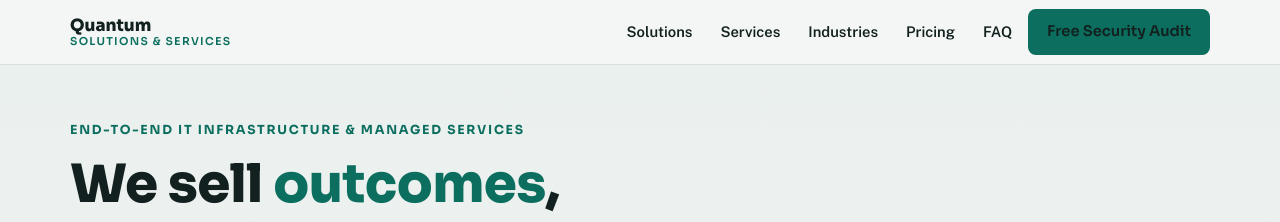
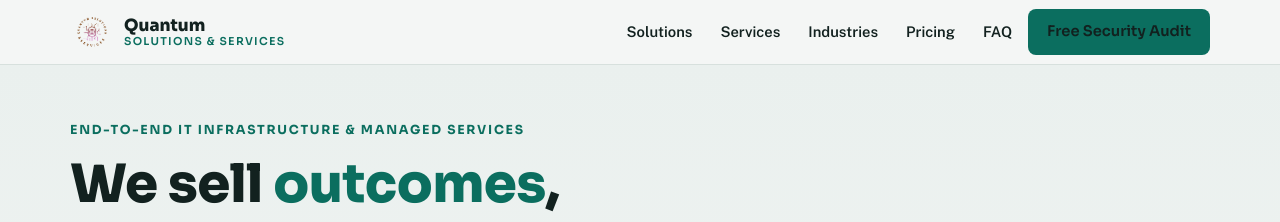
Before and after one commit to kingkhepri3-rgb/quantum-startup, a plain HTML site: page quantum-landing-page/index.html in a window 1280 px wide. Shown: the top 222 px of the page. Drawn offline with nearby package versions, Linux system fonts and the light colour scheme.

Commit message:
Add Quantum logo to page header
Show logo.png at 44px next to the Quantum Solutions & Services name.

Co-Authored-By: Claude Opus 5.5 <noreply@anthropic.com>

```diff
--- a/quantum-landing-page/index.html
+++ b/quantum-landing-page/index.html
@@ -47,7 +47,10 @@ section{padding:72px 0}
 header{position:sticky;top:0;z-index:50;background:color-mix(in srgb,var(--bg) 88%,transparent);backdrop-filter:blur(10px);border-bottom:1px solid var(--line)}
 .nav{display:flex;align-items:center;justify-content:space-between;gap:16px;min-height:64px}
 .brand{font-family:"Sora",sans-serif;font-weight:800;font-size:1.05rem;color:var(--ink);text-decoration:none;line-height:1.15}
-.brand span{display:block;font-size:.68rem;font-weight:600;letter-spacing:.12em;text-transform:uppercase;color:var(--teal)}
+.brand{display:inline-flex;align-items:center;gap:10px}
+.brand-logo{width:44px;height:44px;flex:none;display:block}
+.brand .brand-name{display:block;font-size:inherit;font-weight:inherit;letter-spacing:normal;text-transform:none;color:inherit}
+.brand .brand-name span{display:block;font-size:.68rem;font-weight:600;letter-spacing:.12em;text-transform:uppercase;color:var(--teal)}
 .nav-links{display:flex;gap:4px;align-items:center}
 .nav-links a{color:var(--ink);text-decoration:none;font-weight:600;font-size:.92rem;padding:10px 12px;border-radius:8px;min-height:40px;display:inline-flex;align-items:center}
 .nav-links a:hover{background:var(--surface2)}
@@ -204,7 +207,7 @@ footer a{color:var(--muted)}
 
 <header>
   <div class="wrap nav">
-    <a class="brand" href="#top">Quantum<span>Solutions &amp; Services</span></a>
+    <a class="brand" href="#top"><img class="brand-logo" src="logo.png" width="44" height="44" alt=""><span class="brand-name">Quantum<span>Solutions &amp; Services</span></span></a>
     <button class="menu-btn" id="menuBtn" aria-label="Open menu" aria-expanded="false">☰</button>
     <nav class="nav-links" id="navLinks">
       <a href="#solutions">Solutions</a>
```
